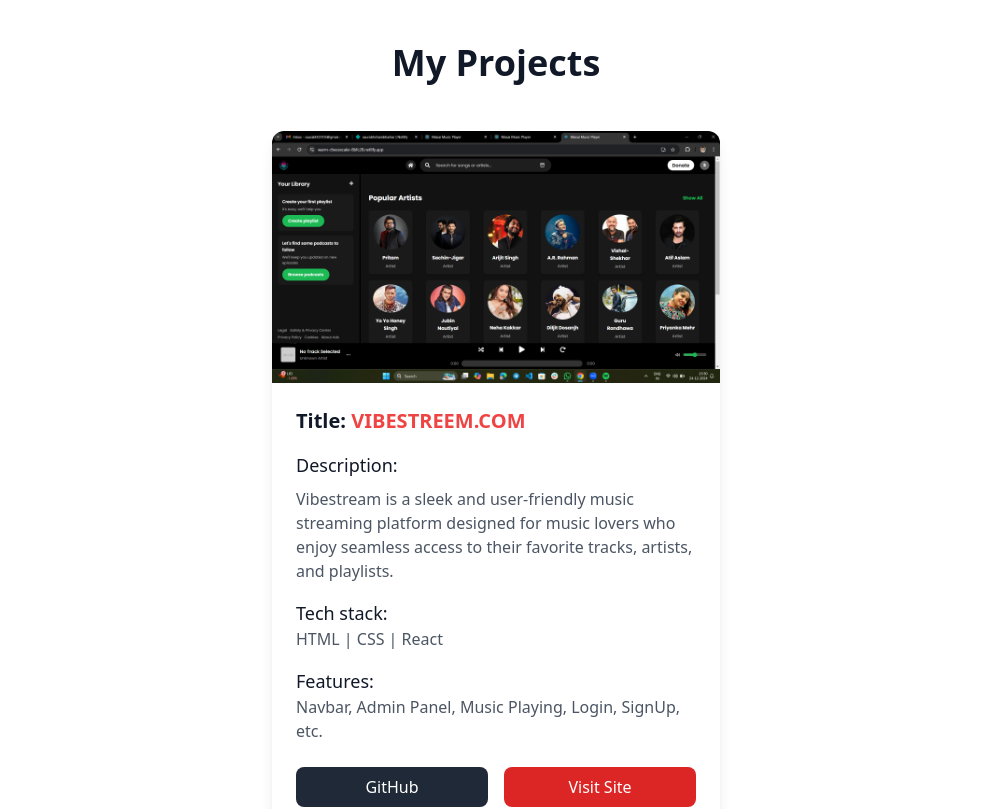
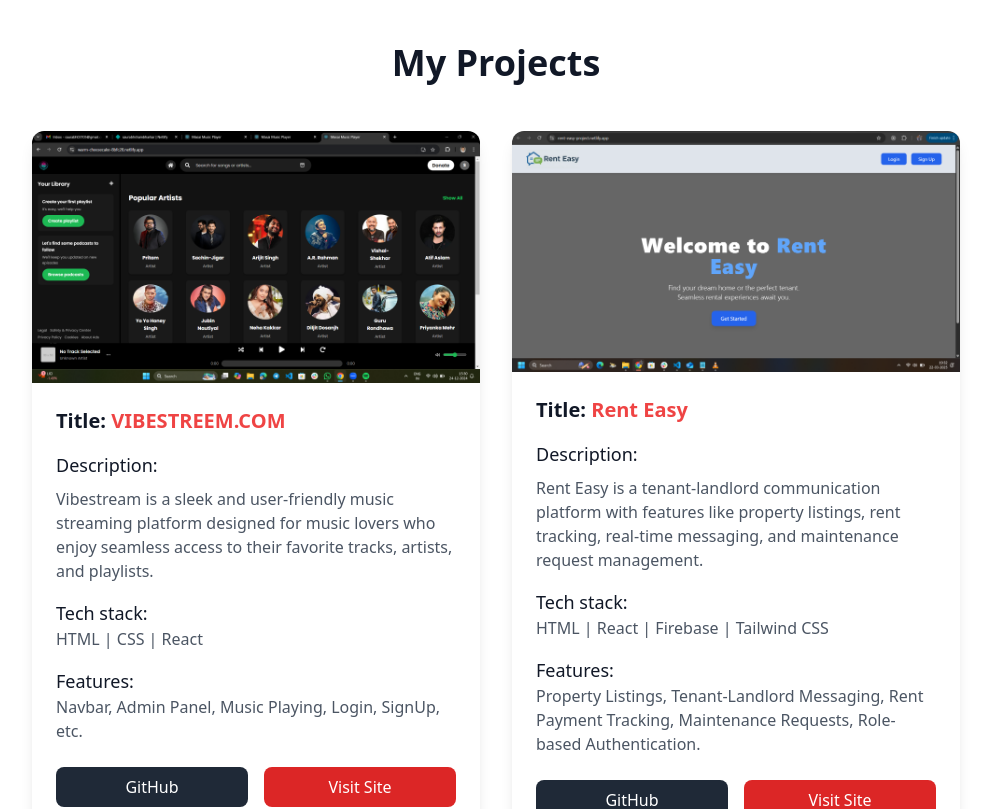
Before and after one commit to ayushkandari25/ayushkandari25, a React (Vite) app: page / in a window 1280 px wide. Shown: the part 2220-3029 px from the top of the page, without its empty margins (144-1135 px from the left). Built offline with nearby package versions, Linux system fonts and the light colour scheme.

Commit message:
add project

```diff
--- a/src/components/Projects.jsx
+++ b/src/components/Projects.jsx
@@ -18,8 +18,20 @@
       githubLink:
         "https://github.com/saurabhshambharkar/B41_WEB_006_UI-UX-Unleashed",
       liveLink: "https://warm-cheesecake-8bfc28.netlify.app/",
-    }
-];
+    },
+    {
+      id: 2,
+      title: "Rent Easy",
+      image: "/RentEasy.png",
+      description:
+        "Rent Easy is a tenant-landlord communication platform with features like property listings, rent tracking, real-time messaging, and maintenance request management.",
+      techStack: "HTML | React | Firebase | Tailwind CSS",
+      features:
+        "Property Listings, Tenant-Landlord Messaging, Rent Payment Tracking, Maintenance Requests, Role-based Authentication.",
+      githubLink: "https://github.com/ayushkandari25/RentEasy",
+      liveLink: "https://rent-easy-project.netlify.app/",
+    },
+  ];
 
   return (
     <div id="projects" className="py-16 px-6 dark:bg-gray-900">
```
Also changed, not shown: public/RentEasy.png (added).
